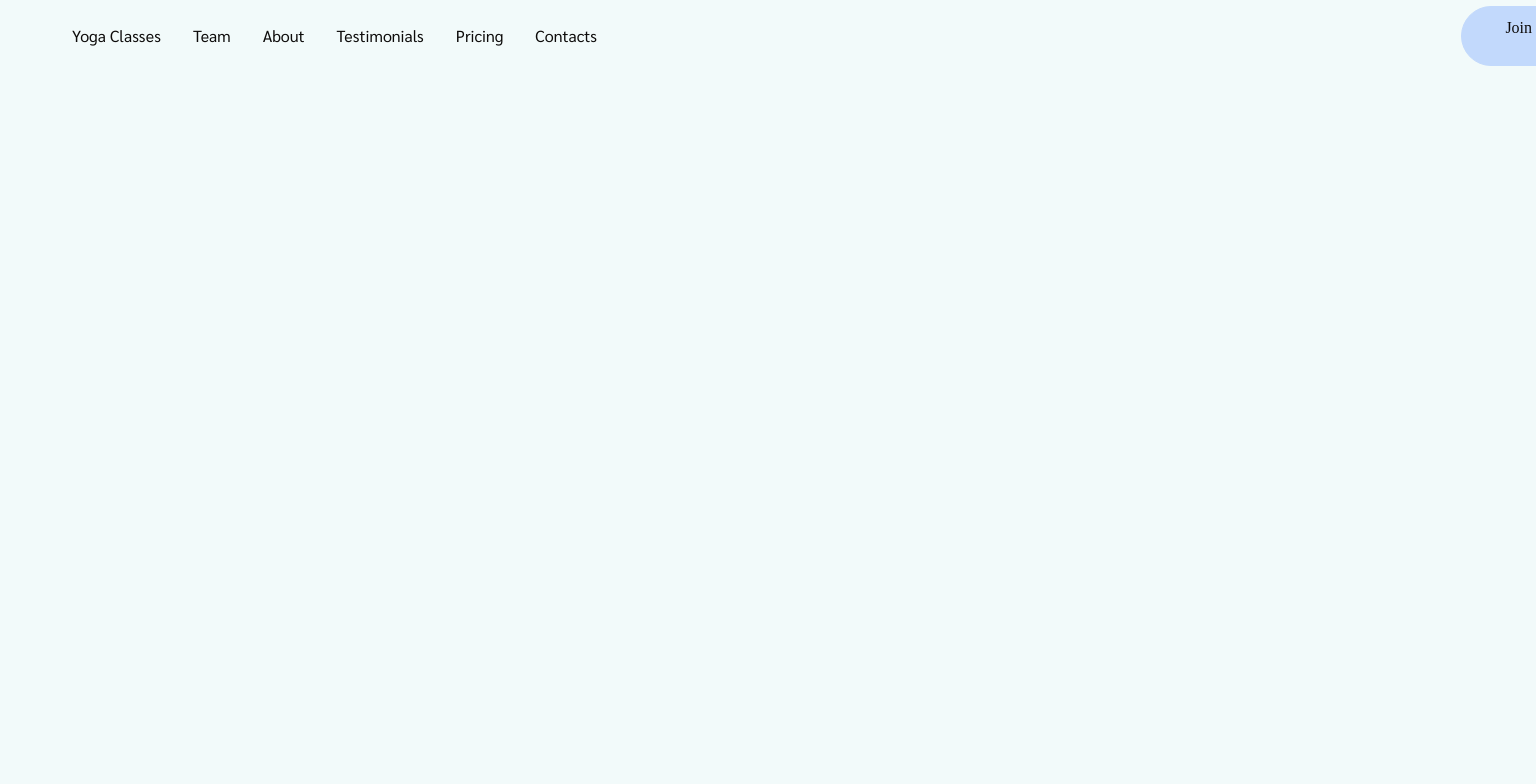
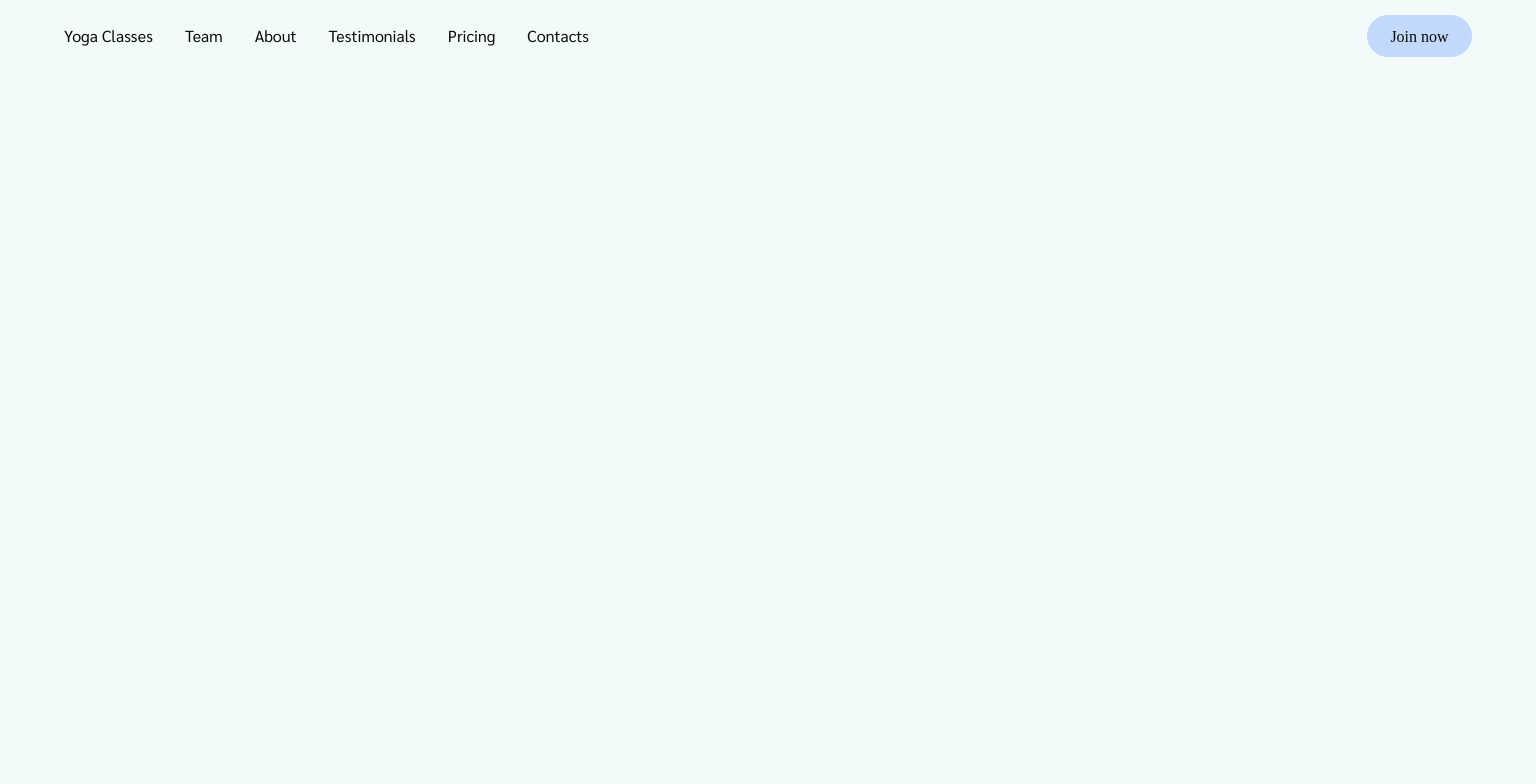
Before and after one commit to OlenaKushch/YogaBloom, a website built with Vite: page src/index.html in a window 1536 px wide. Shown: the top 784 px of the page. Built offline with nearby package versions, Linux system fonts and the light colour scheme; files whose address does not match are found by name.

Commit message:
Fix desktop header layout so Join button stays in viewport.
Use a three-column grid with border-box sizing instead of fixed margins that overflowed the nav.

```diff
--- a/src/css/header.css
+++ b/src/css/header.css
@@ -27,11 +27,13 @@
   width: 100%;
   height: 72px;
   display: flex;
-  flex-grow: 1;
+  align-items: center;
   justify-content: space-between;
-
+  box-sizing: border-box;
   position: fixed;
   top: 0;
+  left: 0;
+  right: 0;
   transition: top 0.3s;
   background-color: var(--color-drover-lightest);
   z-index: 998;
@@ -54,12 +56,6 @@
   filter: drop-shadow(0 0 2px var(--color-accent));
 }
 
-@media (min-width: 1336px) {
-  .nav {
-    width: 100%;
-  }
-}
-
 .btn-header {
   align-items: center;
   justify-content: center;
@@ -69,7 +65,8 @@
 .btn-push {
   border: 1px solid var(--color-hawkes-blue);
   border-radius: 100px;
-  width: 74px;
+  box-sizing: border-box;
+  min-width: 74px;
   height: 34px;
   background-color: var(--color-hawkes-blue);
   font-weight: 500;
@@ -78,6 +75,7 @@
   color: var(--color-neutral-darkest);
   text-align: center;
   padding: 4px 22px;
+  white-space: nowrap;
 }
 
 @media screen and (min-width: 768px) {
@@ -88,27 +86,20 @@
 
   .btn-push {
     padding: 8px 20px;
-    width: 105px;
+    min-width: 105px;
     height: 42px;
   }
 
   .btn-push::after {
     content: ' now';
-    white-space: nowrap;
   }
 }
 
 @media screen and (min-width: 1336px) {
-  .nav-logo {
-    margin-left: 32px;
-    margin-right: 32px;
-  }
-
-  .btn-header {
-    margin-left: 477px;
-  }
-
   .nav {
+    display: grid;
+    grid-template-columns: 1fr auto 1fr;
+    align-items: center;
     padding-right: 64px;
     padding-left: 64px;
   }
@@ -117,7 +108,15 @@
     display: flex;
     gap: 32px;
     align-items: center;
-    width: 582px;
+    justify-self: start;
+  }
+
+  .nav-logo {
+    justify-self: center;
+  }
+
+  .btn-header {
+    justify-self: end;
   }
 
   .nav-item {
@@ -132,13 +131,8 @@
 
   .btn-push {
     padding: 8px 20px;
-    width: 105px;
+    min-width: 105px;
     height: 42px;
-  }
-
-  .btn-push::after {
-    content: ' now';
-    white-space: nowrap;
   }
 
   .burger-btn {
```
